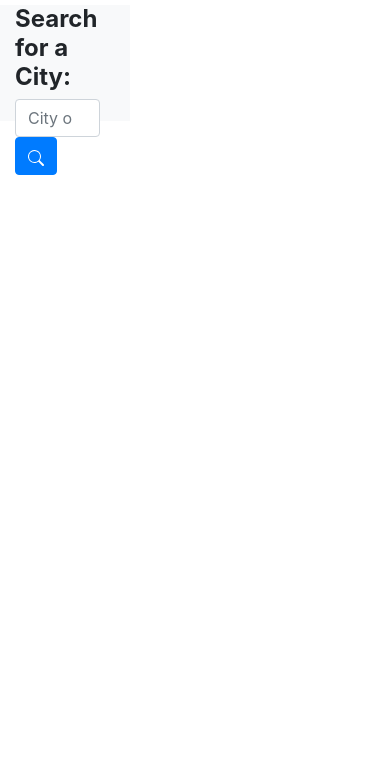
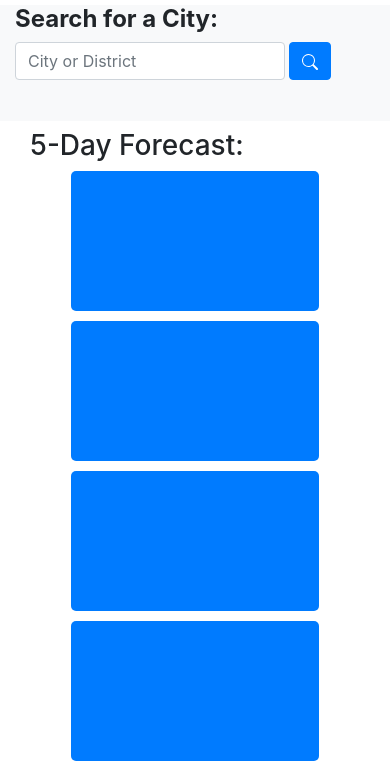
Before and after one commit to albertjly/weather-dashboard-api, a plain HTML site: page index.html in a window 390 px wide. Shown: the part 115-878 px from the top of the page. Before the commit the page ends 844 px from the top, so only its background shows below. Drawn offline with nearby package versions, Linux system fonts and the light colour scheme.

Commit message:
change 5-day forecast layout for small screen

```diff
--- a/css/index.less
+++ b/css/index.less
@@ -28,7 +28,7 @@ a:hover{
     .search-box{
       height: 100px;
       .form-control{
-        width: 85%;
+        width: 75%;
       }
     }
     #citySearchList{
@@ -74,11 +74,12 @@ a:hover{
       }
     }
     .forecast{
-      display: none;
+      //display: none;
       ul li{
         height: 140px;
         background-color: red;
         border-radius: 5px;
+        margin-bottom: 10px;
         p{
           &:first-child{
             //padding-top: 2px;
--- a/index.html
+++ b/index.html
@@ -16,10 +16,10 @@
     </header>
 
     <!--search & display-->
-    <section class="container-fluid weather">
+    <section class="container weather">
         <div class="row">
             <!--search section-->
-            <div class="search col-4 bg-light no-gutters h-auto">
+            <div class="search col-12 col-md-4 bg-light no-gutters h-auto">
                 <div class="search-box float-left w-100">
                     <h4 class="font-weight-bolder">Search for a City:</h4>
                     <form class="form-inline">
@@ -34,7 +34,7 @@
                 <ul class="w-100 row no-gutters align-content-start h-auto" id="citySearchList"></ul>
             </div>
             <!--display-->
-            <div class="weather-display col-8">
+            <div class="weather-display col-12 col-md-8">
                 <div class="col-12">
                     <div class="city-details p-3">
                         <h3 id="city-title"></h3>
@@ -48,12 +48,12 @@
                 <div class="col-12 mt-1">
                     <div class="forecast row no-gutters">
                         <h3 class="col-12 mt-1 mb-2">5-Day Forecast:</h3>
-                        <ul class="col-12 row justify-content-between no-gutters">
-                            <li class="bg-primary col-2 row no-gutters align-items-center" id="liDay1"></li>
-                            <li class="bg-primary col-2 row no-gutters align-items-center" id="liDay2"></li>
-                            <li class="bg-primary col-2 row no-gutters align-items-center" id="liDay3"></li>
-                            <li class="bg-primary col-2 row no-gutters align-items-center" id="liDay4"></li>
-                            <li class="bg-primary col-2 row no-gutters align-items-center" id="liDay5"></li>
+                        <ul class="col-12 row justify-content-center justify-content-sm-between justify-content-md-between justify-content-lg-center justify-content-xl-between no-gutters">
+                            <li class="bg-primary m-lg-1 col-9 col-sm-5 col-md-5 col-lg-3 col-xl-2 row no-gutters align-items-center" id="liDay1"></li>
+                            <li class="bg-primary m-lg-1 col-9 col-sm-5 col-md-5 col-lg-3 col-xl-2 row no-gutters align-items-center" id="liDay2"></li>
+                            <li class="bg-primary m-lg-1 col-9 col-sm-5 col-md-5 col-lg-3 col-xl-2 row no-gutters align-items-center" id="liDay3"></li>
+                            <li class="bg-primary m-lg-1 col-9 col-sm-5 col-md-5 col-lg-3 col-xl-2 row no-gutters align-items-center" id="liDay4"></li>
+                            <li class="bg-primary m-lg-1 col-9 col-sm-5 col-md-5 col-lg-3 col-xl-2 row no-gutters align-items-center" id="liDay5"></li>
                         </ul>
                     </div>
                 </div>
--- a/js/index.js
+++ b/js/index.js
@@ -217,7 +217,7 @@ $(function () {
              */
             function appendItems(selector, day) {
                 appendP(selector, day);
-                $(selector).append($('<img>').attr('src', weatherIconUrl).attr('width', '25%'));
+                $(selector).append($('<img>').attr('src', weatherIconUrl).attr('height', '40%'));
                 appendP(selector, 'Temp: ' + forecastList.main.temp + ' F');
                 appendP(selector, 'Humidity: ' + forecastList.main.humidity + ' %');
             }
```
Also changed, not shown: css/index.css, 1 other file.
